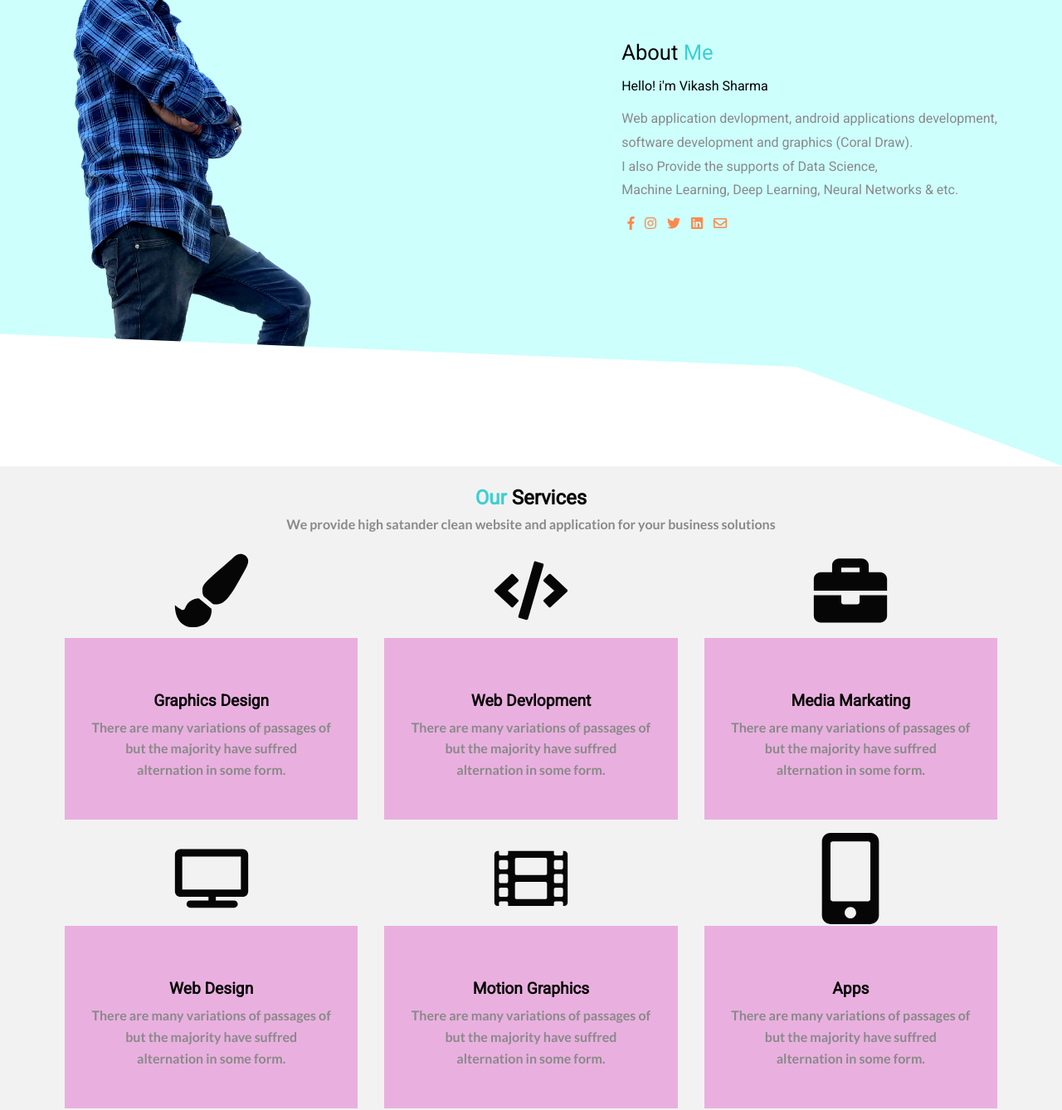
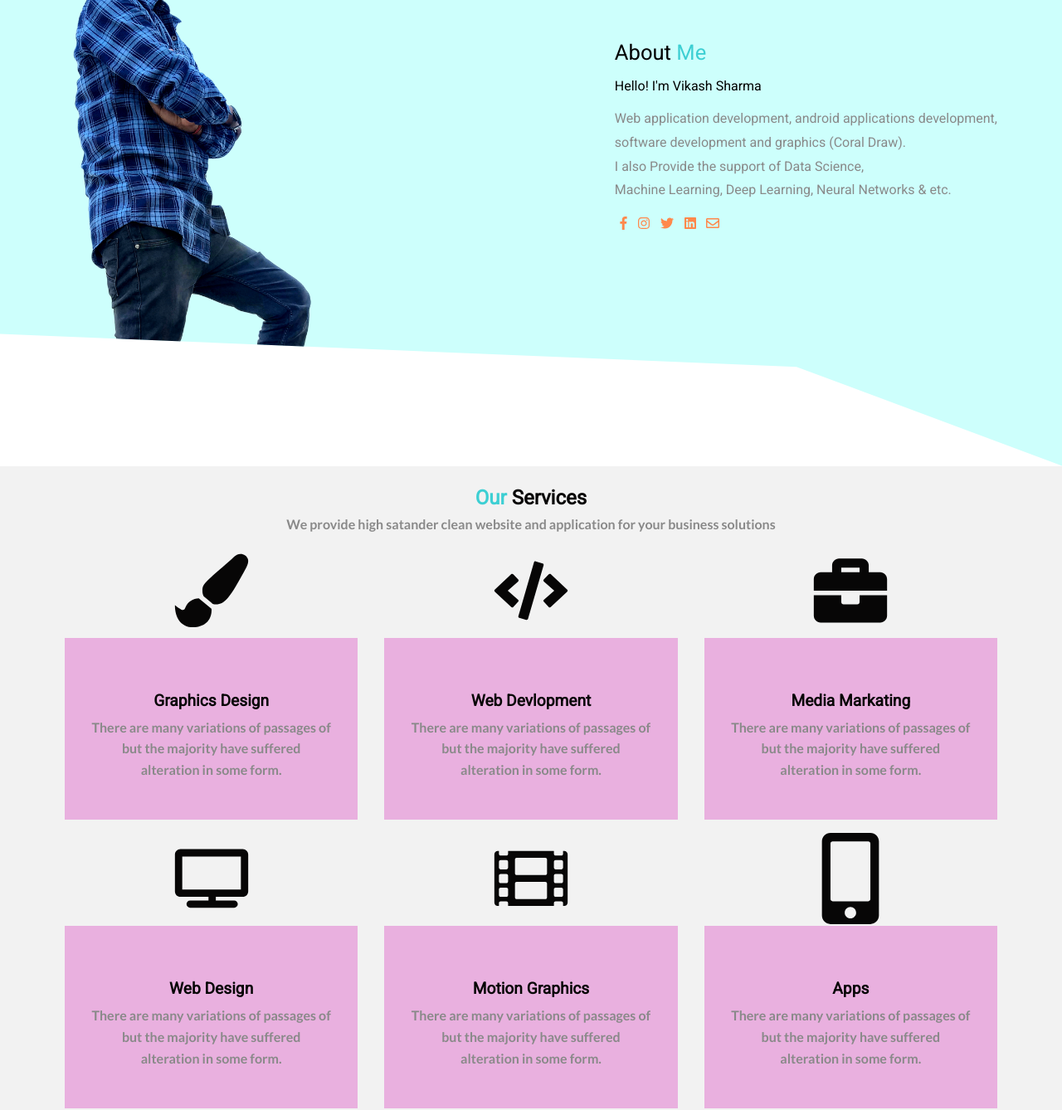
Before and after one commit to vikasharma9929/portfolio, a plain HTML site: page index.html in a window 1280 px wide. Shown: the part 1360-2698 px from the top of the page at 83% size. Drawn offline with Linux system fonts and the light colour scheme.

Commit message:
Update index.html
commit 5may2024

```diff
--- a/index.html
+++ b/index.html
@@ -85,11 +85,11 @@
                 </div>
                 <div class="right">
                     <h1>About <span>Me</span></h1>
-                    <h3>Hello! i'm Vikash Sharma</h3>
-                    <p>Web application devlopment,
+                    <h3>Hello! I'm Vikash Sharma</h3>
+                    <p>Web application development,
                         android applications development,<br>
                         software development and graphics (Coral Draw). <br>
-                        I also Provide the supports of Data Science,<br>
+                        I also Provide the support of Data Science,<br>
                         Machine Learning, Deep Learning, Neural Networks
                         & etc.
                     </p>
@@ -116,42 +116,42 @@
                         <i class="fas fa-paint-brush icon"></i>
                         <h2>Graphics Design</h2>
                         <p>There are many variations of passages of but
-                            the majority have suffred alternation in some
+                            the majority have suffered alteration in some
                             form.</p>
                     </div>
                     <div class="card">
                         <i class="fas fa-code icon"></i>
                         <h2>Web Devlopment</h2>
                         <p>There are many variations of passages of but
-                            the majority have suffred alternation in some
+                            the majority have suffered alteration in some
                             form.</p>
                     </div>
                     <div class="card">
                         <i class="fas fa-briefcase icon"></i>
                         <h2>Media Markating</h2>
                         <p>There are many variations of passages of but
-                            the majority have suffred alternation in some
+                            the majority have suffered alteration in some
                             form.</p>
                     </div>
                     <div class="card">
                         <i class="fas fa-tv icon"></i>
                         <h2>Web Design</h2>
                         <p>There are many variations of passages of but
-                            the majority have suffred alternation in some
+                            the majority have suffered alteration in some
                             form.</p>
                     </div>
                     <div class="card">
                         <i class="fas fa-film icon"></i>
                         <h2>Motion Graphics</h2>
                         <p>There are many variations of passages of but
-                            the majority have suffred alternation in some
+                            the majority have suffered alteration in some
                             form.</p>
                     </div>
                     <div class="card">
                         <i class="fas fa-mobile-alt icon"></i>
                         <h2>Apps</h2>
                         <p>There are many variations of passages of but
-                            the majority have suffred alternation in some
+                            the majority have suffered alteration in some
                             form.</p>
                     </div>
                 </div>
@@ -169,10 +169,10 @@
                 <div class="slider">
                     <div class="slide">
                         <img class="img" src="./image/Untitled-4.png" alt="">
-                       <p>Web application devlopment,
+                       <p>Web application development,
                         android applications development,<br>
                         software development and graphics (Coral Draw). <br>
-                        I also Provide the supports of Data Science,<br>
+                        I also Provide the support of Data Science,<br>
                         Machine Learning, Deep Learning, Neural Networks
                         & etc.
                     </p>
@@ -214,7 +214,7 @@
                         <textarea name="" id="" cols="30" rows="10" placeholder="You massage"></textarea>
                     </div>
                     <div class="btn-warper">
-                        <button class="btn btn-primary">Send massage</button>
+                        <button class="btn btn-primary">Send message</button>
                     </div>
                 </form>
             </div>
@@ -229,7 +229,7 @@
                     <a href="mailto:vikasharma666666@gmail.com"><i class="far fa-envelope"></i></a>
                 </div>
                 <div>
-                    <p>All 2023 copyright © reserve to _vikasharma9929</p>
+                    <p>All 2024 copyright © reserve to _vikasharma9929</p>
                 </div>
             </div>
         </footer>
```
